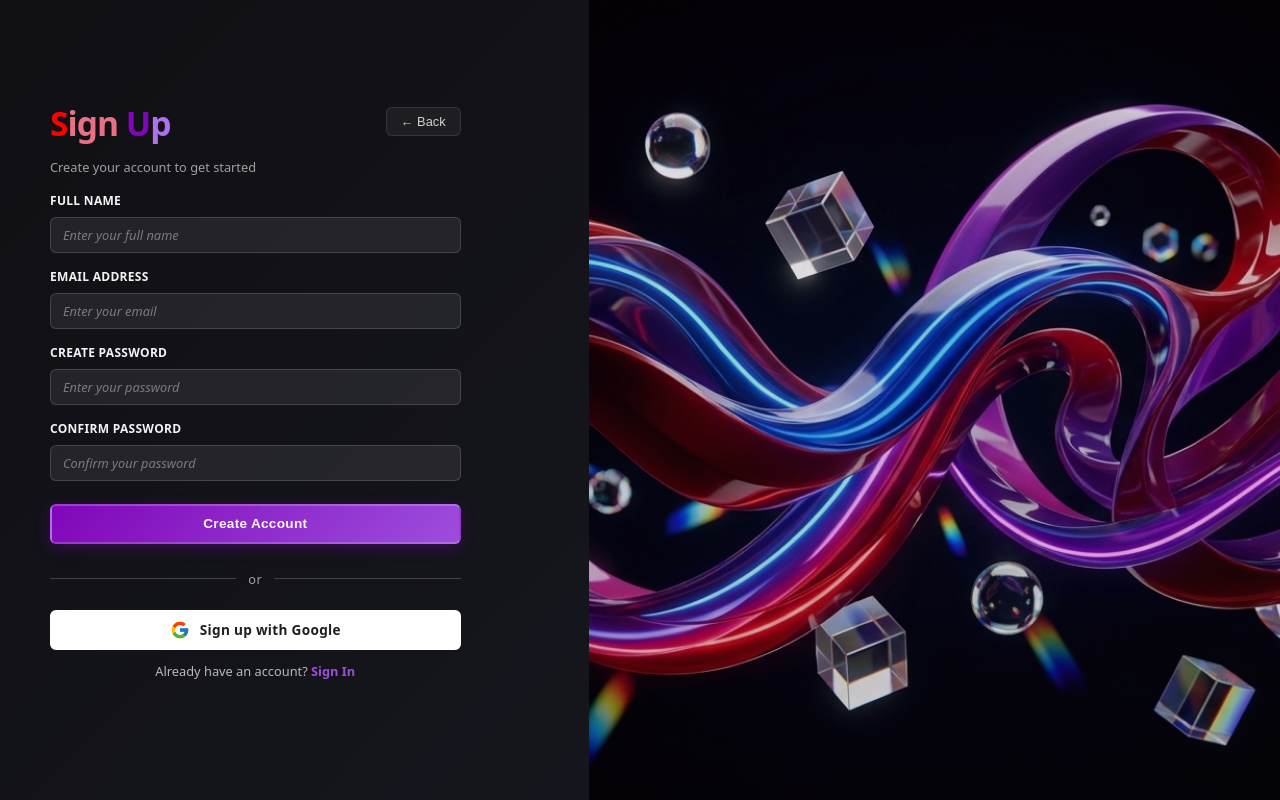
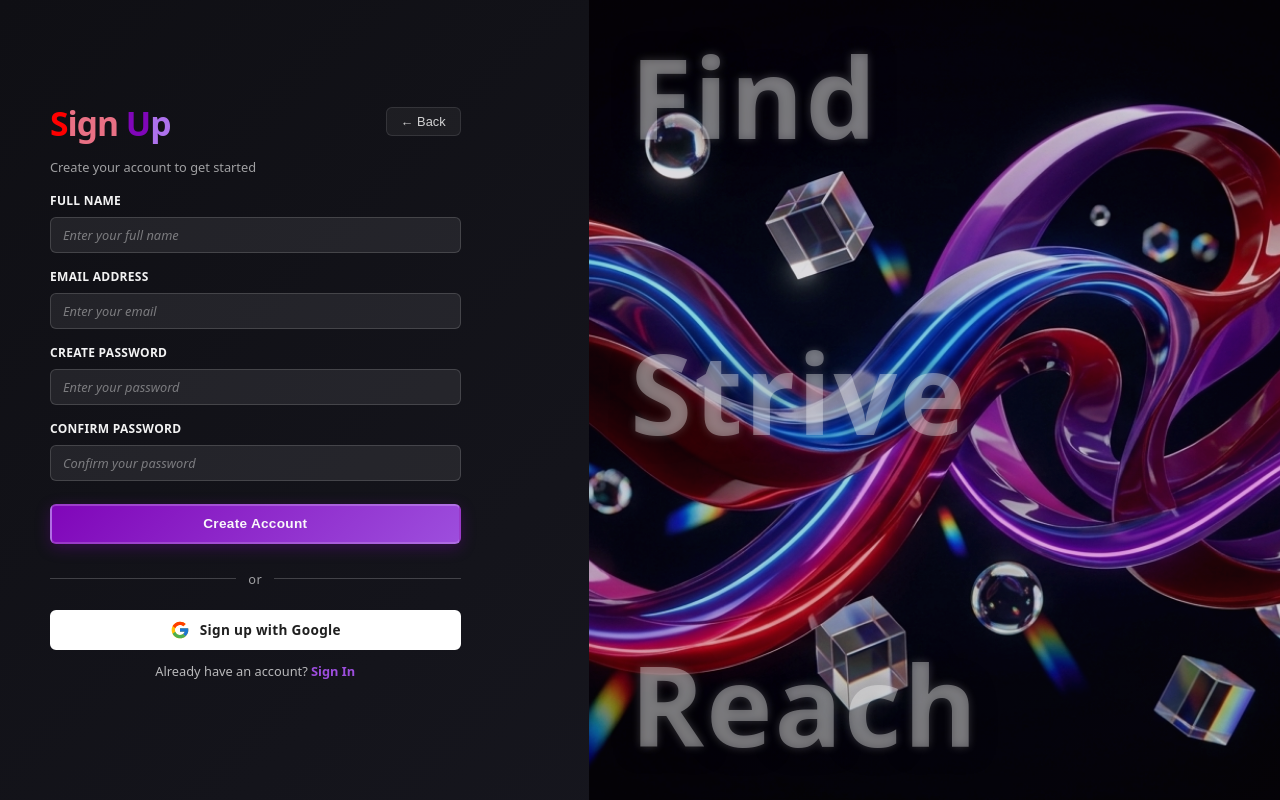
Before and after one commit to simon-dynamic/NexusWay., a React (Vite) app: page /signup in a window 1280 px wide. Built offline with nearby package versions, Linux system fonts and the light colour scheme.

Commit message:
Add Find, Strive, Reach text overlay to signup page image

```diff
--- a/src/SignUpPage.css
+++ b/src/SignUpPage.css
@@ -270,6 +270,54 @@
   filter: saturate(0.9) contrast(1.05);
 }
 
+.signup-image-text {
+  position: absolute;
+  top: 5%;
+  left: 6%;
+  font-size: 7rem;
+  font-weight: 700;
+  color: rgba(255, 255, 255, 0.35);
+  letter-spacing: 2px;
+  line-height: 1;
+  text-shadow: 0 0 10px rgba(255, 255, 255, 0.2), 0 0 25px rgba(0, 0, 0, 0.5);
+  pointer-events: none;
+  user-select: none;
+  z-index: 2;
+  white-space: nowrap;
+}
+
+.signup-image-text-strive {
+  position: absolute;
+  top: 42%;
+  left: 6%;
+  font-size: 7rem;
+  font-weight: 700;
+  color: rgba(255, 255, 255, 0.35);
+  letter-spacing: 2px;
+  line-height: 1;
+  text-shadow: 0 0 10px rgba(255, 255, 255, 0.2), 0 0 25px rgba(0, 0, 0, 0.5);
+  pointer-events: none;
+  user-select: none;
+  z-index: 2;
+  white-space: nowrap;
+}
+
+.signup-image-text-reach {
+  position: absolute;
+  bottom: 5%;
+  left: 6%;
+  font-size: 7rem;
+  font-weight: 700;
+  color: rgba(255, 255, 255, 0.35);
+  letter-spacing: 2px;
+  line-height: 1;
+  text-shadow: 0 0 10px rgba(255, 255, 255, 0.2), 0 0 25px rgba(0, 0, 0, 0.5);
+  pointer-events: none;
+  user-select: none;
+  z-index: 2;
+  white-space: nowrap;
+}
+
 /* Responsive Design */
 @media (max-width: 968px) {
   .signup-page-content {
--- a/src/SignUpPage.jsx
+++ b/src/SignUpPage.jsx
@@ -65,9 +65,12 @@ const SignUpPage = () => {
           </p>
         </div>
 
-        {/* Right Side - Image */}
+{/* Right Side - Image */}
         <div className="signup-image-section">
-          <img src="/ribbon.png" alt="Ribbon background" className="signup-image" />
+<img src="/ribbon.png" alt="Ribbon background" className="signup-image" />
+          <span className="signup-image-text">Find</span>
+          <span className="signup-image-text-strive">Strive</span>
+          <span className="signup-image-text-reach">Reach</span>
         </div>
       </div>
     </div>
```
